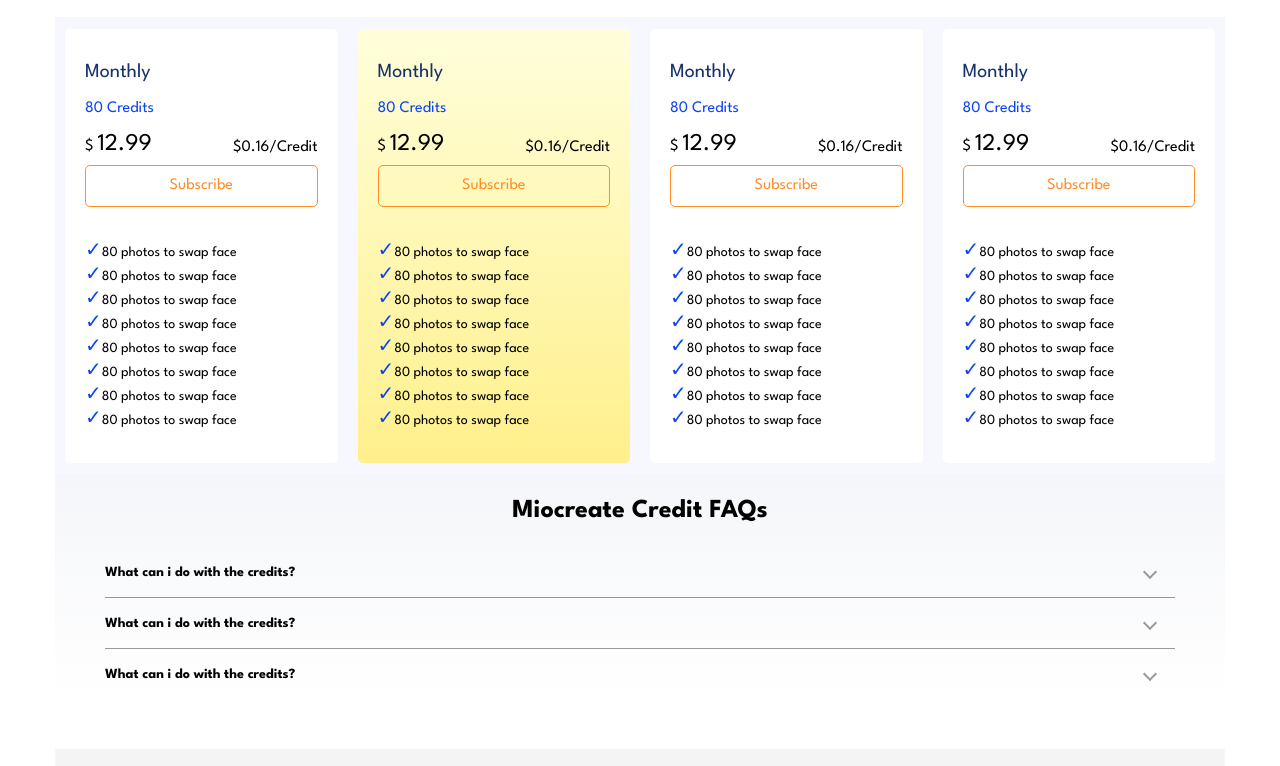
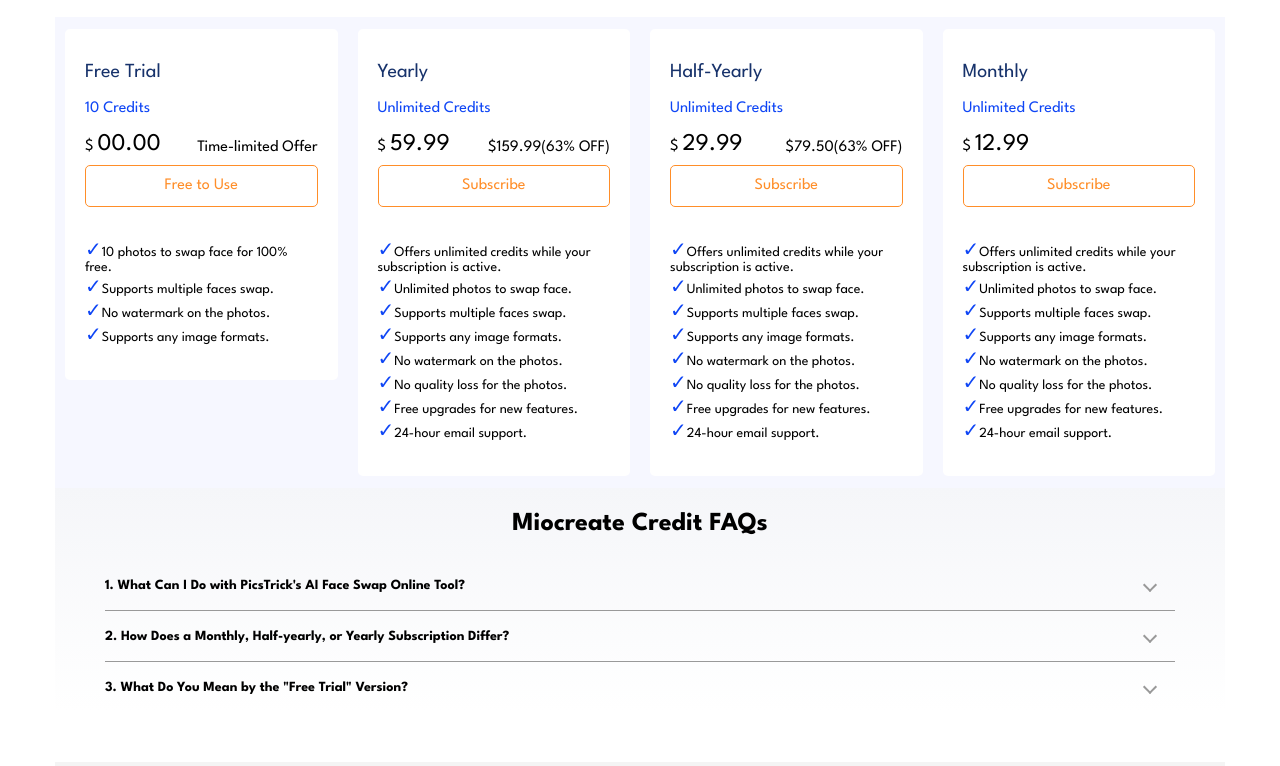
Before and after one commit to chenhaomk/demo, a plain HTML site: page templates/pricing.html in a window 1280 px wide. Shown: the part 63-829 px from the top of the page. Drawn offline with Linux system fonts and the light colour scheme.

Commit message:
update templates/pricing.html.
Signed-off-by: JennySun666 <14310414+jennysun666@user.noreply.gitee.com>

```diff
--- a/templates/pricing.html
+++ b/templates/pricing.html
@@ -19,9 +19,6 @@
         flex: 0 0 calc(25% - 60px);
         padding: 0 20px 30px 20px;
         border-radius: 5px;
-      }
-      .price-item-active {
-        background: linear-gradient(to bottom, #fffeda, #fff08c);
       }
 
       .price .type {
@@ -141,11 +138,11 @@
       <div class="nav-container">
         <div class="logo">logo</div>
         <div class="nav-mian">
-          <span class="nav-mian-active"">pricing</span><span>about</span
-          ><span>contact us</span>
+          <span class="nav-mian-active"">Pricing</span><span>About</span
+          ><span>Contact Us</span>
         </div>
         <div class="nav-right">
-          <span class="login">login</span>
+          <span class="login">Login</span>
           <div class="tooltip">
             <div class="profile hidden">
               <img src="../static/profile.png" alt="" />
@@ -159,91 +156,87 @@
       </div>
       <div class="price">
         <div class="price-item">
+          <div class="type">Free Trial</div>
+          <div class="credit">10 Credits</div>
+          <div class="price-detail">
+            <div>
+              <span>$</span>
+              <span>00.00</span>
+            </div>
+            <div>Time-limited Offer</div>
+          </div>
+          <div class="price-btn">Free to Use</div>
+          <div class="price-desc">
+            <div>10 photos to swap face for 100% free.</div>
+            <div>Supports multiple faces swap.</div>
+            <div>No watermark on the photos.</div>
+            <div>Supports any image formats.</div>
+          </div>
+        </div>
+        <div class="price-item">
+          <div class="type">Yearly</div>
+          <div class="credit">Unlimited Credits</div>
+          <div class="price-detail">
+            <div>
+              <span>$</span>
+              <span>59.99</span>
+            </div>
+            <div>$159.99(63% OFF)</div>
+          </div>
+          <div class="price-btn">Subscribe</div>
+          <div class="price-desc">
+            <div>Offers unlimited credits while your subscription is active.</div>
+            <div>Unlimited photos to swap face.</div>
+            <div>Supports multiple faces swap.</div>
+            <div>Supports any image formats.</div>
+            <div>No watermark on the photos.</div>
+            <div>No quality loss for the photos.</div>
+            <div>Free upgrades for new features.</div>
+			<div>24-hour email support.</div>
+          </div>
+        </div>
+        <div class="price-item">
+          <div class="type">Half-Yearly</div>
+          <div class="credit">Unlimited Credits</div>
+          <div class="price-detail">
+            <div>
+              <span>$</span>
+              <span>29.99</span>
+            </div>
+            <div>$79.50(63% OFF)</div>
+          </div>
+          <div class="price-btn">Subscribe</div>
+          <div class="price-desc">
+            <div>Offers unlimited credits while your subscription is active.</div>
+            <div>Unlimited photos to swap face.</div>
+            <div>Supports multiple faces swap.</div>
+            <div>Supports any image formats.</div>
+            <div>No watermark on the photos.</div>
+            <div>No quality loss for the photos.</div>
+            <div>Free upgrades for new features.</div>
+			<div>24-hour email support.</div>
+          </div>
+        </div>
+        <div class="price-item">
           <div class="type">Monthly</div>
-          <div class="credit">80 Credits</div>
+          <div class="credit">Unlimited Credits</div>
           <div class="price-detail">
             <div>
               <span>$</span>
               <span>12.99</span>
             </div>
-            <div>$0.16/Credit</div>
+            <div></div>
           </div>
           <div class="price-btn">Subscribe</div>
           <div class="price-desc">
-            <div>80 photos to swap face</div>
-            <div>80 photos to swap face</div>
-            <div>80 photos to swap face</div>
-            <div>80 photos to swap face</div>
-            <div>80 photos to swap face</div>
-            <div>80 photos to swap face</div>
-            <div>80 photos to swap face</div>
-            <div>80 photos to swap face</div>
-          </div>
-        </div>
-        <div class="price-item price-item-active">
-          <div class="type">Monthly</div>
-          <div class="credit">80 Credits</div>
-          <div class="price-detail">
-            <div>
-              <span>$</span>
-              <span>12.99</span>
-            </div>
-            <div>$0.16/Credit</div>
-          </div>
-          <div class="price-btn">Subscribe</div>
-          <div class="price-desc">
-            <div>80 photos to swap face</div>
-            <div>80 photos to swap face</div>
-            <div>80 photos to swap face</div>
-            <div>80 photos to swap face</div>
-            <div>80 photos to swap face</div>
-            <div>80 photos to swap face</div>
-            <div>80 photos to swap face</div>
-            <div>80 photos to swap face</div>
-          </div>
-        </div>
-        <div class="price-item">
-          <div class="type">Monthly</div>
-          <div class="credit">80 Credits</div>
-          <div class="price-detail">
-            <div>
-              <span>$</span>
-              <span>12.99</span>
-            </div>
-            <div>$0.16/Credit</div>
-          </div>
-          <div class="price-btn">Subscribe</div>
-          <div class="price-desc">
-            <div>80 photos to swap face</div>
-            <div>80 photos to swap face</div>
-            <div>80 photos to swap face</div>
-            <div>80 photos to swap face</div>
-            <div>80 photos to swap face</div>
-            <div>80 photos to swap face</div>
-            <div>80 photos to swap face</div>
-            <div>80 photos to swap face</div>
-          </div>
-        </div>
-        <div class="price-item">
-          <div class="type">Monthly</div>
-          <div class="credit">80 Credits</div>
-          <div class="price-detail">
-            <div>
-              <span>$</span>
-              <span>12.99</span>
-            </div>
-            <div>$0.16/Credit</div>
-          </div>
-          <div class="price-btn">Subscribe</div>
-          <div class="price-desc">
-            <div>80 photos to swap face</div>
-            <div>80 photos to swap face</div>
-            <div>80 photos to swap face</div>
-            <div>80 photos to swap face</div>
-            <div>80 photos to swap face</div>
-            <div>80 photos to swap face</div>
-            <div>80 photos to swap face</div>
-            <div>80 photos to swap face</div>
+            <div>Offers unlimited credits while your subscription is active.</div>
+            <div>Unlimited photos to swap face.</div>
+            <div>Supports multiple faces swap.</div>
+            <div>Supports any image formats.</div>
+            <div>No watermark on the photos.</div>
+            <div>No quality loss for the photos.</div>
+            <div>Free upgrades for new features.</div>
+			<div>24-hour email support.</div>
           </div>
         </div>
       </div>
@@ -252,35 +245,29 @@
         <div class="faq-list">
           <div class="faq-list-item">
             <div class="faq-list-line">
-              <div class="faq-list-title">What can i do with the credits?</div>
+              <div class="faq-list-title">1. What Can I Do with PicsTrick's AI Face Swap Online Tool?</div>
               <div class="faq-list-arrow arrow-down"></div>
             </div>
             <p class="hidden">
-              you can use credits swap face for photos,videos and GIFs with AI
-              Face Swap. In the event of a swap faliure,credits will be
-              automatically refuned.
+              With PicsTrick's AI Face Swap Online Tool, you can swap faces for photos including JPEG, PNG, GIF, and other image formats. The credits will be refunded automatically if a swap fails.
             </p>
           </div>
           <div class="faq-list-item">
             <div class="faq-list-line">
-              <div class="faq-list-title">What can i do with the credits?</div>
+              <div class="faq-list-title">2. How Does a Monthly, Half-yearly, or Yearly Subscription Differ?</div>
               <div class="faq-list-arrow arrow-down"></div>
             </div>
             <p class="hidden">
-              you can use credits swap face for photos,videos and GIFs with AI
-              Face Swap. In the event of a swap faliure,credits will be
-              automatically refuned.
+              Each month there is a subscription charge, every six months there is a half-year subscription charge, and every year there is a yearly subscription charge.
             </p>
           </div>
           <div class="faq-list-item">
             <div class="faq-list-line">
-              <div class="faq-list-title">What can i do with the credits?</div>
+              <div class="faq-list-title">3. What Do You Mean by the "Free Trial" Version?</div>
               <div class="faq-list-arrow arrow-down"></div>
             </div>
             <p class="hidden">
-              you can use credits swap face for photos,videos and GIFs with AI
-              Face Swap. In the event of a swap faliure,credits will be
-              automatically refuned.
+               Free face swapping of 10 photos can be done with 10 credits.
             </p>
           </div>
         </div>
@@ -288,20 +275,21 @@
       <div class="footer">
         <div class="footer-box">
           <div class="footer-left">
-            <div>Be Face Swap with</div>
-            <div>iSmartta</div>
-            <div class="copyright">© 2024 xxxxxxxxx</div>
+            <div>Best Online Face Swapper Free from</div>
+            <div>PicsTrick</div>
+            <div class="copyright">© 2024 picstrick</div>
           </div>
           <div class="footer-right">
             <div class="resource">
-              <p>resource</p>
-              <p>xxx</p>
-              <p>xxx</p>
+              <p>Resource</p>
+              <p>Top 10 Free Face Swapper Tools for 2024</p>
+              <p>Best 10 Free Undress Online Websites in 2024</p>
             </div>
             <div class="support">
-              <p>support</p>
+              <p>Support</p>
               <p>Contact us</p>
-              <p>About</p>
+              <p>About the Team</p>
+            </div>
             </div>
           </div>
         </div>
```
